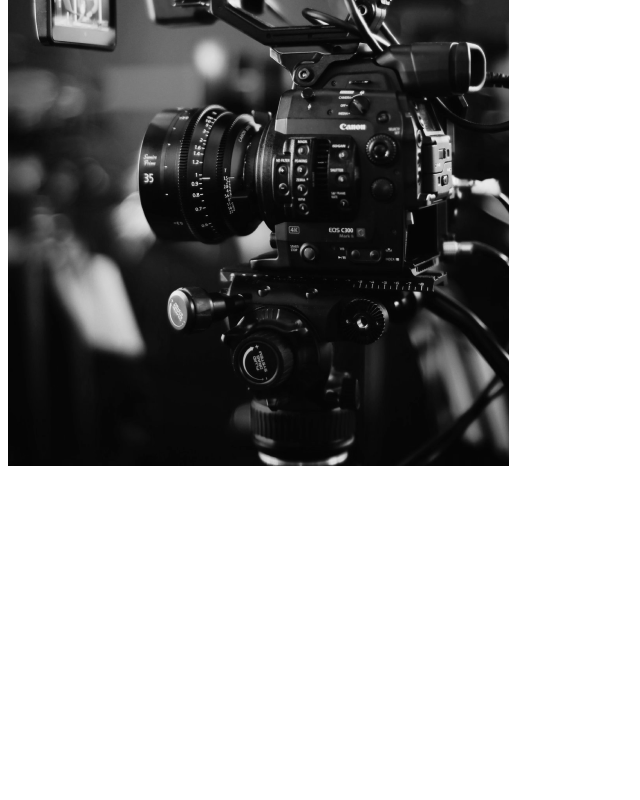
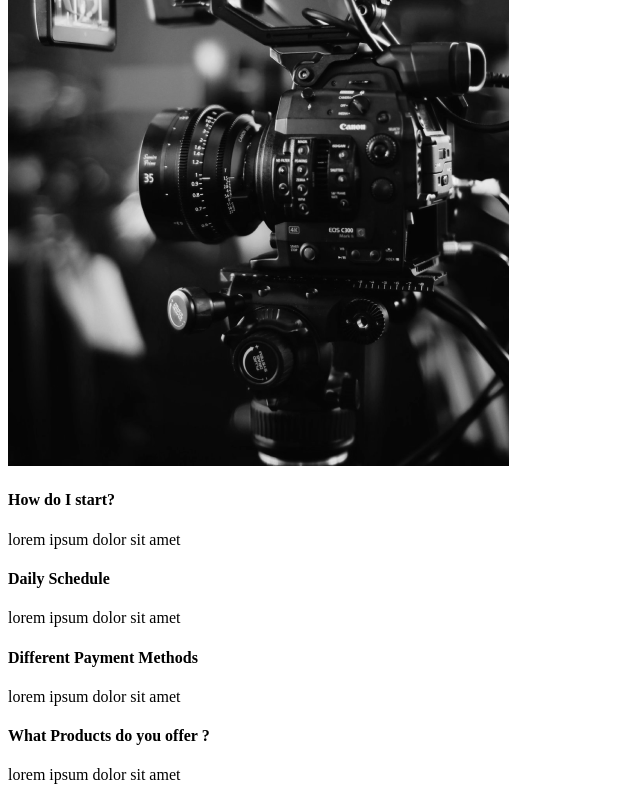
Before and after one commit to MajedBannouri/my-creative-portfolio, a React (Create React App) app: page / in a window 1280 px wide. Shown: the part 1916-2716 px from the top of the page, without its empty margins (0-640 px from the left). Before the commit the page ends 2394 px from the top, so only its background shows below. Built offline with nearby package versions, Linux system fonts and the light colour scheme.

Commit message:
4. Faq Section

```diff
--- /dev/null
+++ b/src/components/FaqSection.js
@@ -0,0 +1,34 @@
+import React from 'react'
+
+const FaqSection = () => {
+    return (
+        <div className="faq">
+            <div className="question">
+                <h4>How do I start?</h4>
+                <div classNme="answer">
+                    <p>lorem ipsum dolor sit amet</p>
+                </div>
+            </div>
+            <div className="question">
+                <h4>Daily Schedule</h4>
+                <div classNme="answer">
+                    <p>lorem ipsum dolor sit amet</p>
+                </div>
+            </div>
+            <div className="question">
+                <h4>Different Payment Methods </h4>
+                <div classNme="answer">
+                    <p>lorem ipsum dolor sit amet</p>
+                </div>
+            </div>
+            <div className="question">
+                <h4>What Products do you offer ? </h4>
+                <div classNme="answer">
+                    <p>lorem ipsum dolor sit amet</p>
+                </div>
+            </div>
+        </div>
+    )
+}
+
+export default FaqSection
--- a/src/pages/AboutUs.js
+++ b/src/pages/AboutUs.js
@@ -1,5 +1,6 @@
 import React from 'react'
 import AboutUsSection from '../components/AboutSection'
+import FaqSection from '../components/FaqSection'
 import ServicesSection from '../components/ServicesSection'
 
 const AboutUs = () => {
@@ -7,6 +8,7 @@
         <div>
         <AboutUsSection />
         <ServicesSection/>
+        <FaqSection></FaqSection>
         </div>
 
     )
```
